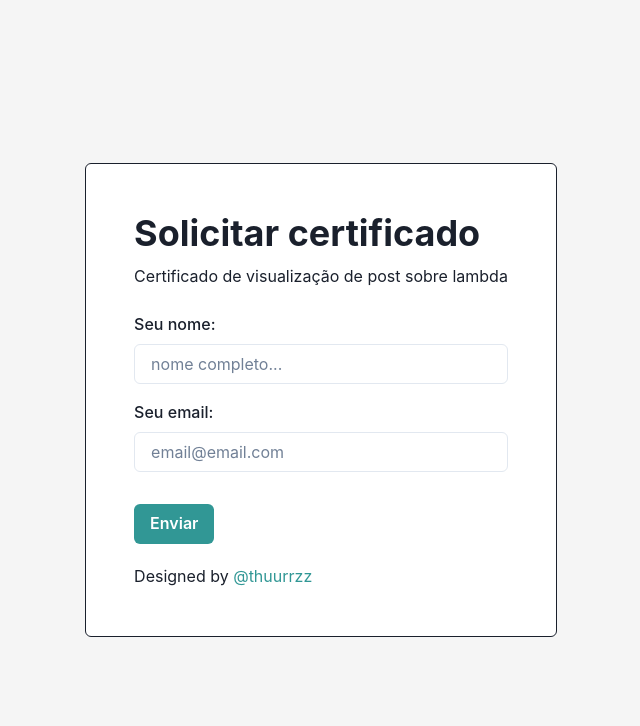
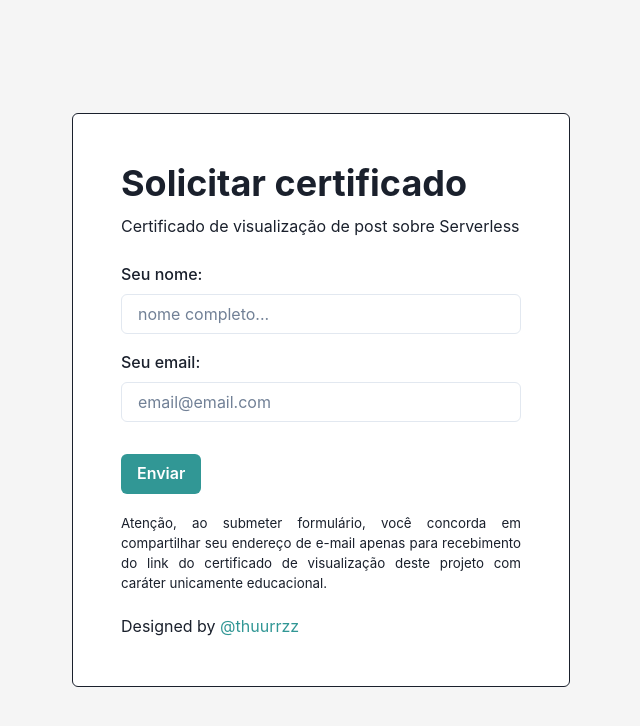
Before and after one commit to thuurzz/front-form-solicita-certificado-nextjs, a Next.js app: page / in a window 1280 px wide. Shown: the top 726 px of the page, without its empty margins (319-959 px from the left). Built offline with nearby package versions, Linux system fonts and the light colour scheme.

Commit message:
wip: msg LGPD

```diff
--- a/pages/api/lambda_certificate.ts
+++ b/pages/api/lambda_certificate.ts
@@ -29,6 +29,6 @@ export default async function handler(
     return res.status(201).json(resp.data);
   } catch (error) {
     console.log(error);
-    res.status(400).json({ error: "Error occured." });
+    res.status(400).json({ error: "Error occurred." });
   }
 }
--- a/pages/index.tsx
+++ b/pages/index.tsx
@@ -21,7 +21,7 @@ type ISolicitaCertificado = {
 };
 
 export default function Home() {
-  const [name, setname] = useState<string>("");
+  const [name, setName] = useState<string>("");
   const [email, setEmail] = useState<string>("");
   const [loading, setLoading] = useState<boolean>(false);
 
@@ -75,7 +75,7 @@ export default function Home() {
   };
 
   const handleCleanForm = () => {
-    setname("");
+    setName("");
     setEmail("");
   };
 
@@ -97,12 +97,12 @@ export default function Home() {
         <FormControl onSubmit={handleSubmit}>
           <Heading mb={2}>Solicitar certificado</Heading>
           <Text fontSize={"md"} mb={6}>
-            Certificado de visualização de post sobre lambda
+            Certificado de visualização de post sobre Serverless
           </Text>
           <FormLabel>Seu nome:</FormLabel>
           <Input
             value={name}
-            onChange={(e) => setname(e.target.value)}
+            onChange={(e) => setName(e.target.value)}
             mb={4}
             type={"text"}
             placeholder="nome completo..."
@@ -134,6 +134,11 @@ export default function Home() {
             )}
           </Flex>
         </FormControl>
+        <Text fontSize={"smaller"} mt={5} w={400} textAlign={"justify"}>
+          Atenção, ao submeter formulário, você concorda em compartilhar seu
+          endereço de e-mail apenas para recebimento do link do certificado de
+          visualização deste projeto com caráter unicamente educacional.
+        </Text>
         <Text mt={5}>
           Designed by{" "}
           <Link href="https://github.com/thuurzz" color={"#319795"} isExternal>
```
